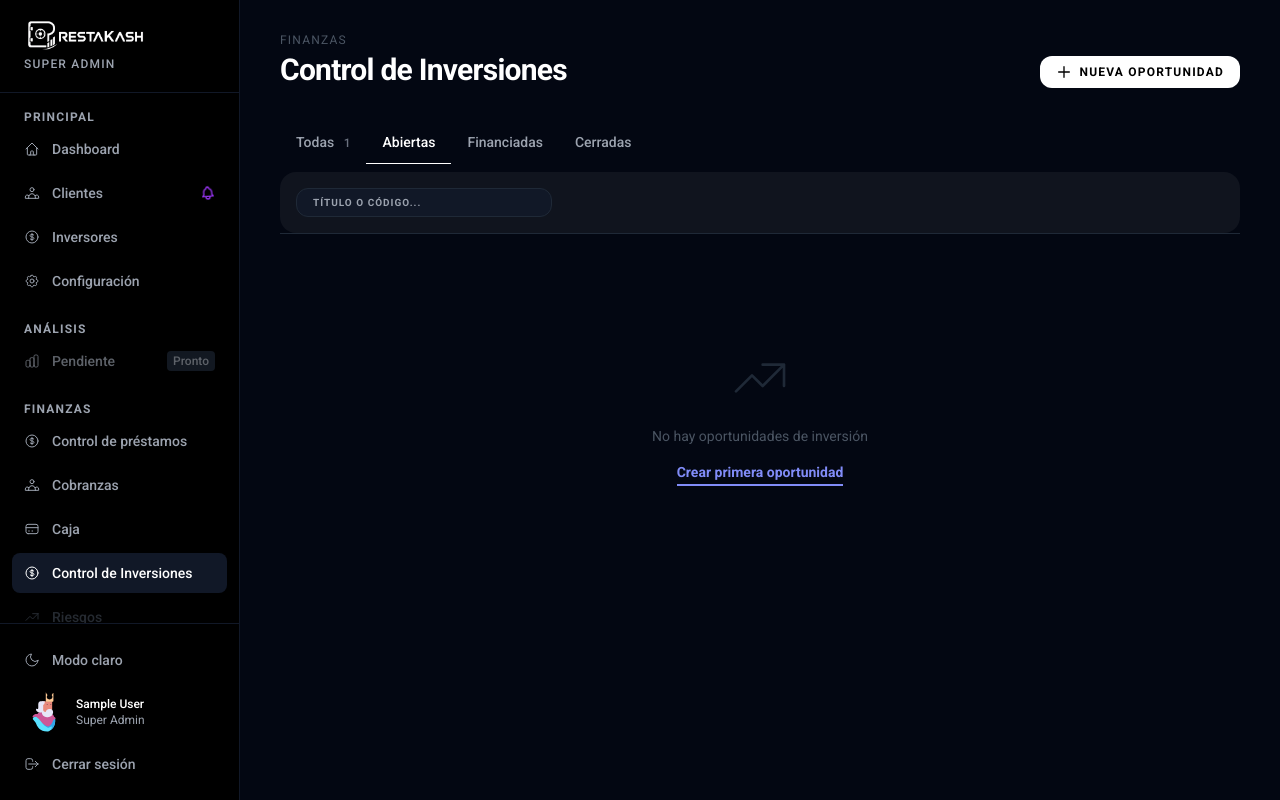
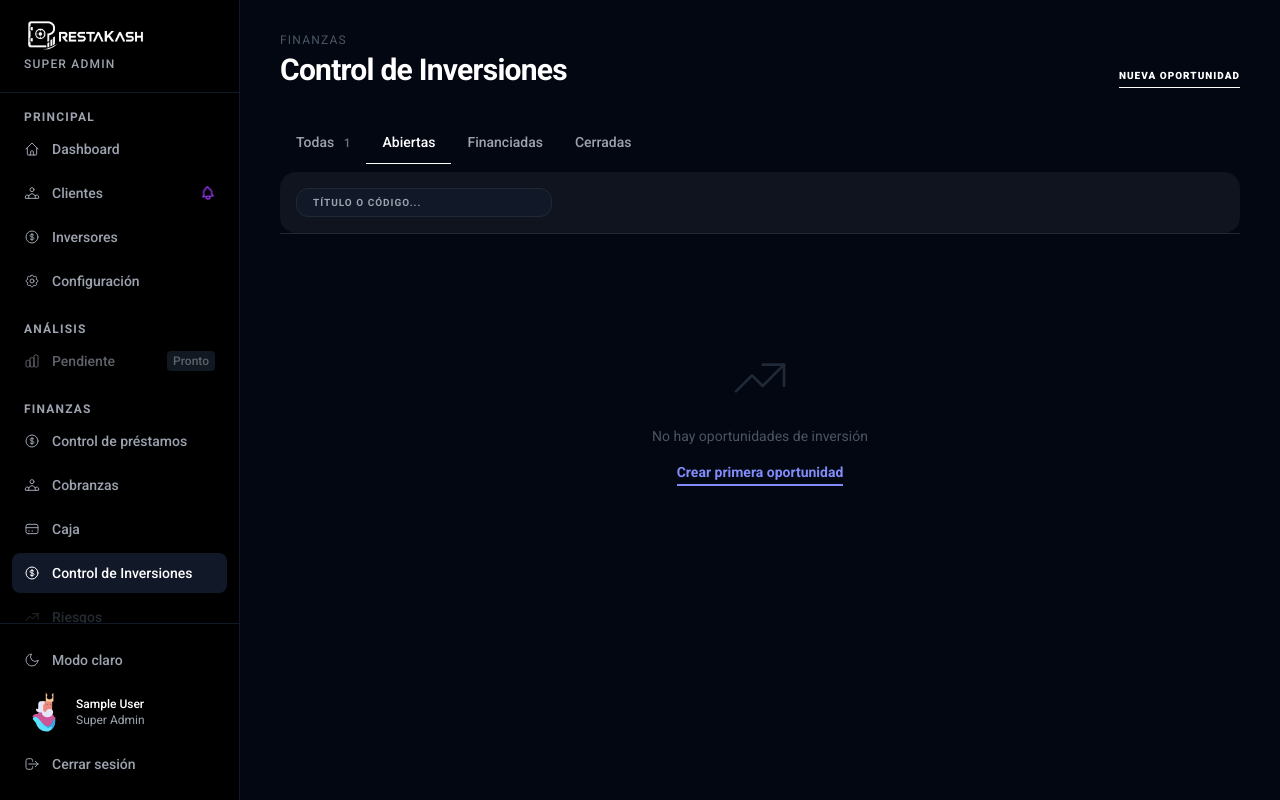
Before and after one commit to AlexQuintana147/PrestaKash, a Laravel app: page /gestion-interna/inversiones in a window 1280 px wide. Run offline with Laravel 12, Linux system fonts and the light colour scheme; a user stored in the database is signed in; data comes from the database, SQL or seed files in the repository; tables that the repository leaves empty hold one stand-in row (values such as "Sample post"); parts of the project's set-up code (start-up, migrations or seed data) failed here and were passed over; some libraries are stand-ins or nearby versions.

Commit message:
crear inversion5

```diff
--- a/resources/views/superadmin/investments/index.blade.php
+++ b/resources/views/superadmin/investments/index.blade.php
@@ -10,12 +10,9 @@
             <p class="text-xs text-gray-600 dark:text-gray-600 uppercase tracking-widest mb-1">Finanzas</p>
             <h1 class="text-2xl md:text-3xl font-bold text-gray-900 dark:text-white tracking-tight">Control de Inversiones</h1>
         </div>
-        <div class="flex items-center gap-3">
-            <a href="{{ route('superadmin.investments.create') }}" class="flex items-center gap-2 bg-gray-900 dark:bg-white text-white dark:text-black px-4 py-2 rounded-xl text-xs font-bold uppercase tracking-widest hover:opacity-80 transition-opacity">
-                <svg class="w-4 h-4" fill="none" stroke="currentColor" viewBox="0 0 24 24"><path stroke-linecap="round" stroke-linejoin="round" stroke-width="2" d="M12 4v16m8-8H4"/></svg>
-                Nueva Oportunidad
-            </a>
-        </div>
+        <a href="{{ route('superadmin.investments.create') }}" class="text-[10px] font-black uppercase tracking-widest text-gray-900 dark:text-white border-b border-gray-900 dark:border-white pb-1 hover:opacity-60 transition-opacity">
+            Nueva Oportunidad
+        </a>
     </div>
 
     @if(session('success'))
```
